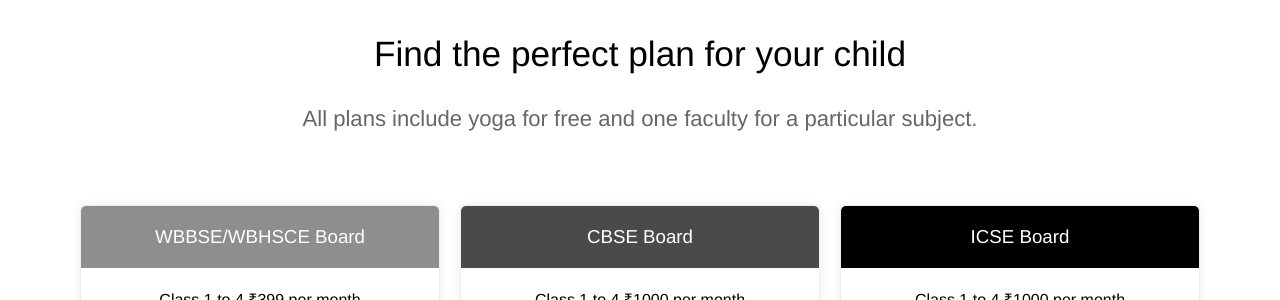
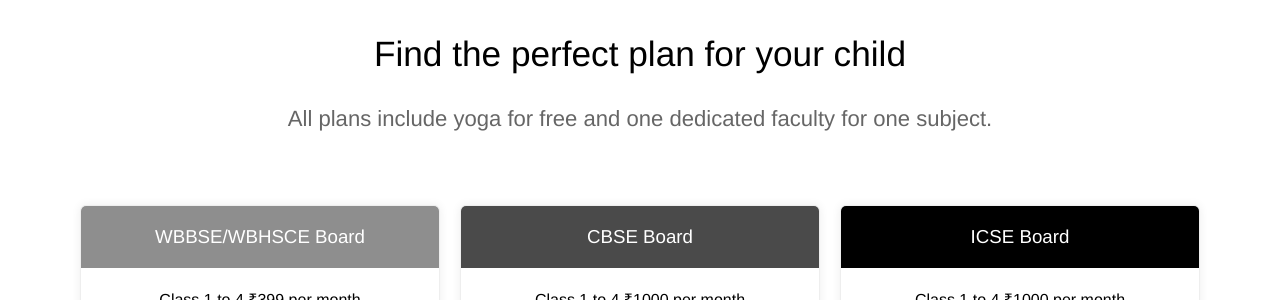
Before and after one commit to iamsudip/alphabetz, a Jekyll site: the page built from pricing.html, in a window 1280 px wide. Shown: the part 140-440 px from the top of the page. Built offline with Jekyll 4.4.1, drawn with Linux system fonts in a browser that asks for light colours.

Commit message:
Update pricing.html

```diff
--- a/pricing.html
+++ b/pricing.html
@@ -1,7 +1,7 @@
 ---
 title: Pricing
 heading: Find the perfect plan for your child
-description: All plans include yoga for free and one faculty for a particular subject.
+description: All plans include yoga for free and one dedicated faculty for one subject.
 pricing_table:
   - name: WBBSE/WBHSCE Board
     color: "#8e8e8e"
```
